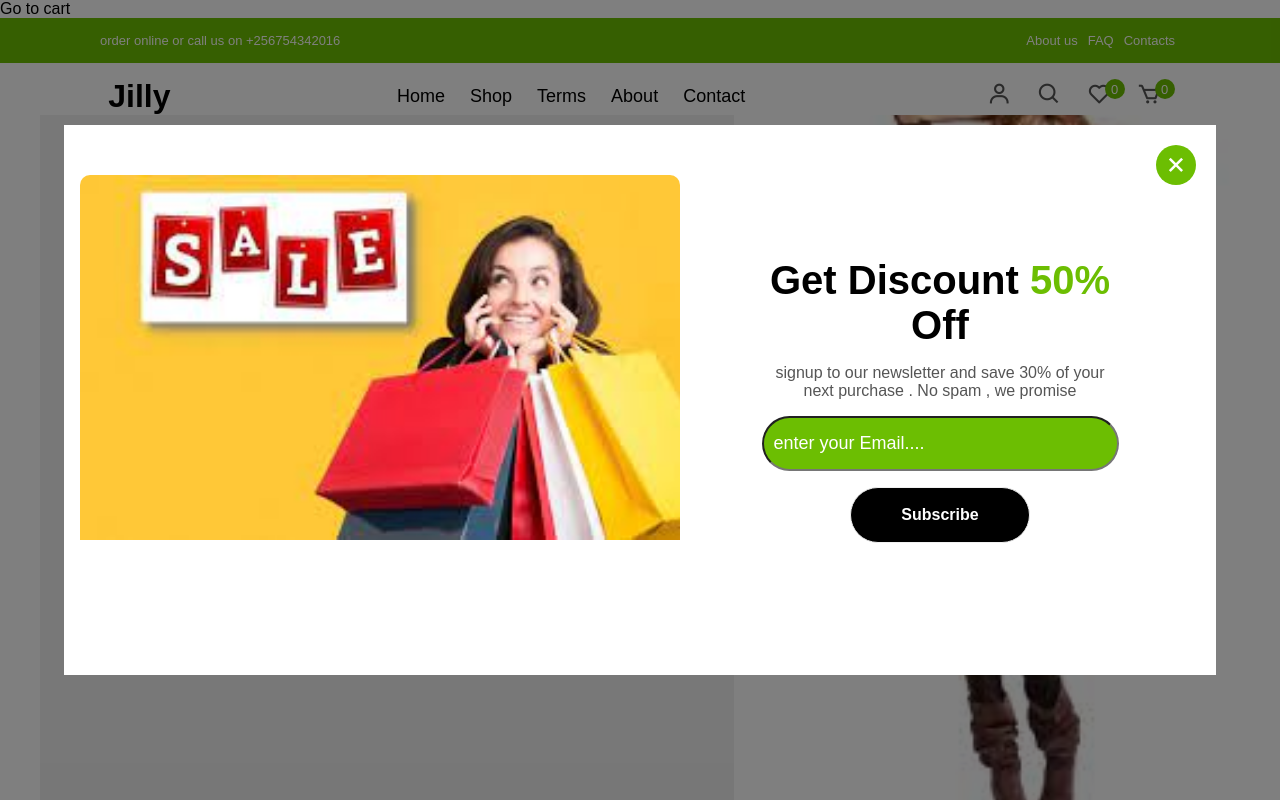
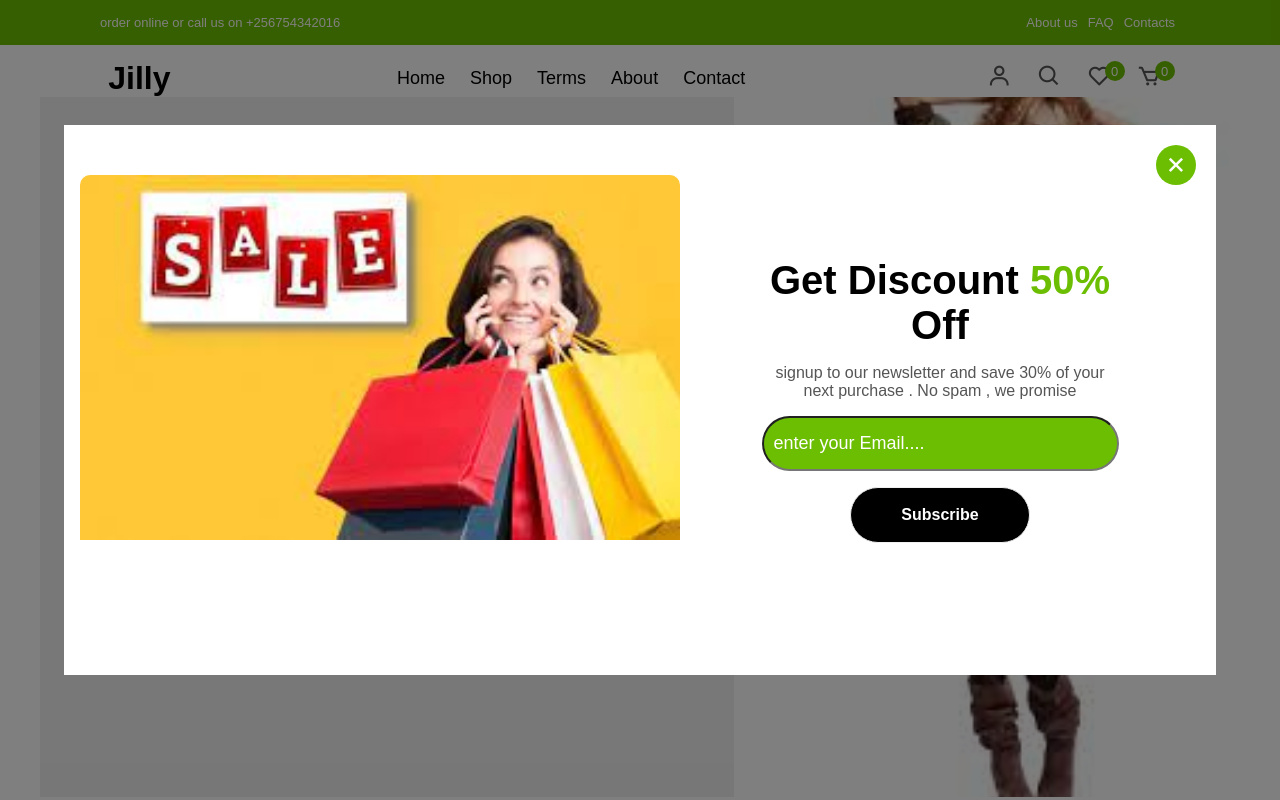
Before and after one commit to nguna-juliet2/jilly-appearel, a plain HTML site: page index.html in a window 1280 px wide. Shown: the top 800 px of the page. Drawn offline with nearby package versions, Linux system fonts and the light colour scheme.

Commit message:
removed a section

```diff
--- a/index.html
+++ b/index.html
@@ -4,7 +4,7 @@
     <meta charset="UTF-8">
     <meta http-equiv="X-UA-Compatible" content="IE=edge">
     <meta name="viewport" content="width=device-width, initial-scale=1.0">
-    <A HREF="cart.html">Go to cart</A>
+    <!-- <A HREF="cart.html">Go to cart</A> -->
     <!-- boxicons -->
     <link rel="stylesheet" href="https://unpkg.com/boxicons@2.0.7/css/boxicons.min.css">
 
```
